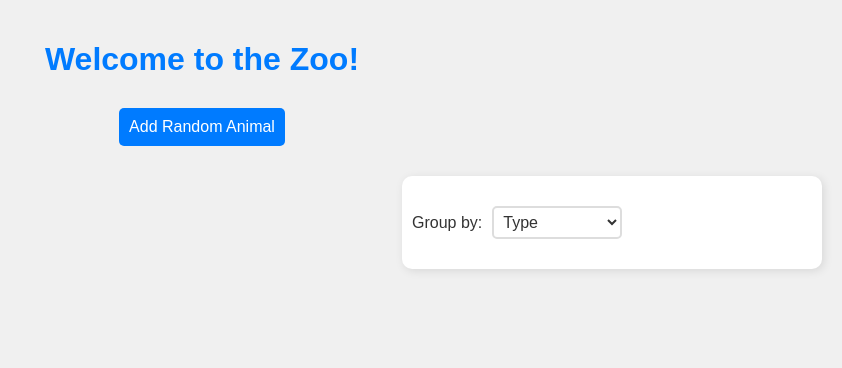
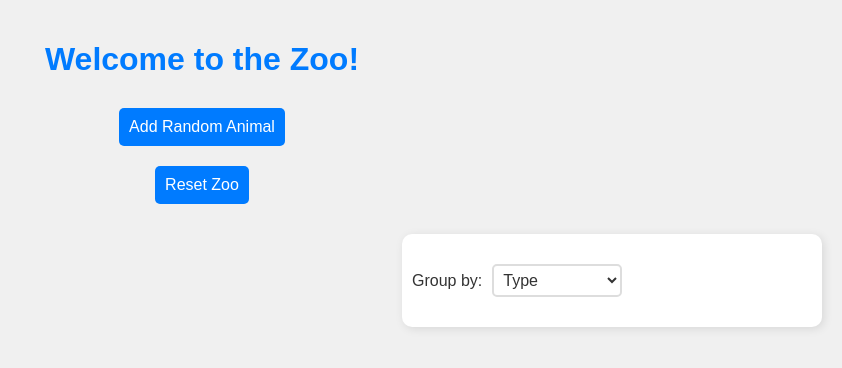
Before and after one commit to vivientje97/zoo-app, a Vue app: page / in a window 1280 px wide. Shown: the top 368 px of the page, without its empty margins (438-1280 px from the left). Built offline with nearby package versions, Linux system fonts and the light colour scheme.

Commit message:
Add reset button

```diff
--- a/src/components/Zoo.vue
+++ b/src/components/Zoo.vue
@@ -2,6 +2,7 @@
   <div class="zoo">
     <h1 class="title">Welcome to the Zoo!</h1>
     <add-animal-button @animal-added="addAnimalToPool" />
+	   <button class="button is-danger" @click="resetAnimalPool">Reset Zoo</button>
     <div class="zoo-container">
       <div class="animals-container">
         <animal-list :animals="animalsPool" @animal-eaten="removeEatenAnimal" />
@@ -51,9 +52,14 @@ export default {
 
 			this.animalsPool.push(newAnimal);
 		},
+
 		removeEatenAnimal(animalToRemoveId) {
 			this.animalsPool = this.animalsPool.filter(animal => animal.id !== animalToRemoveId);
-		}
+		},
+
+		resetAnimalPool() {
+			this.animalsPool = [];
+		},
 	}
 }
 </script>
```
